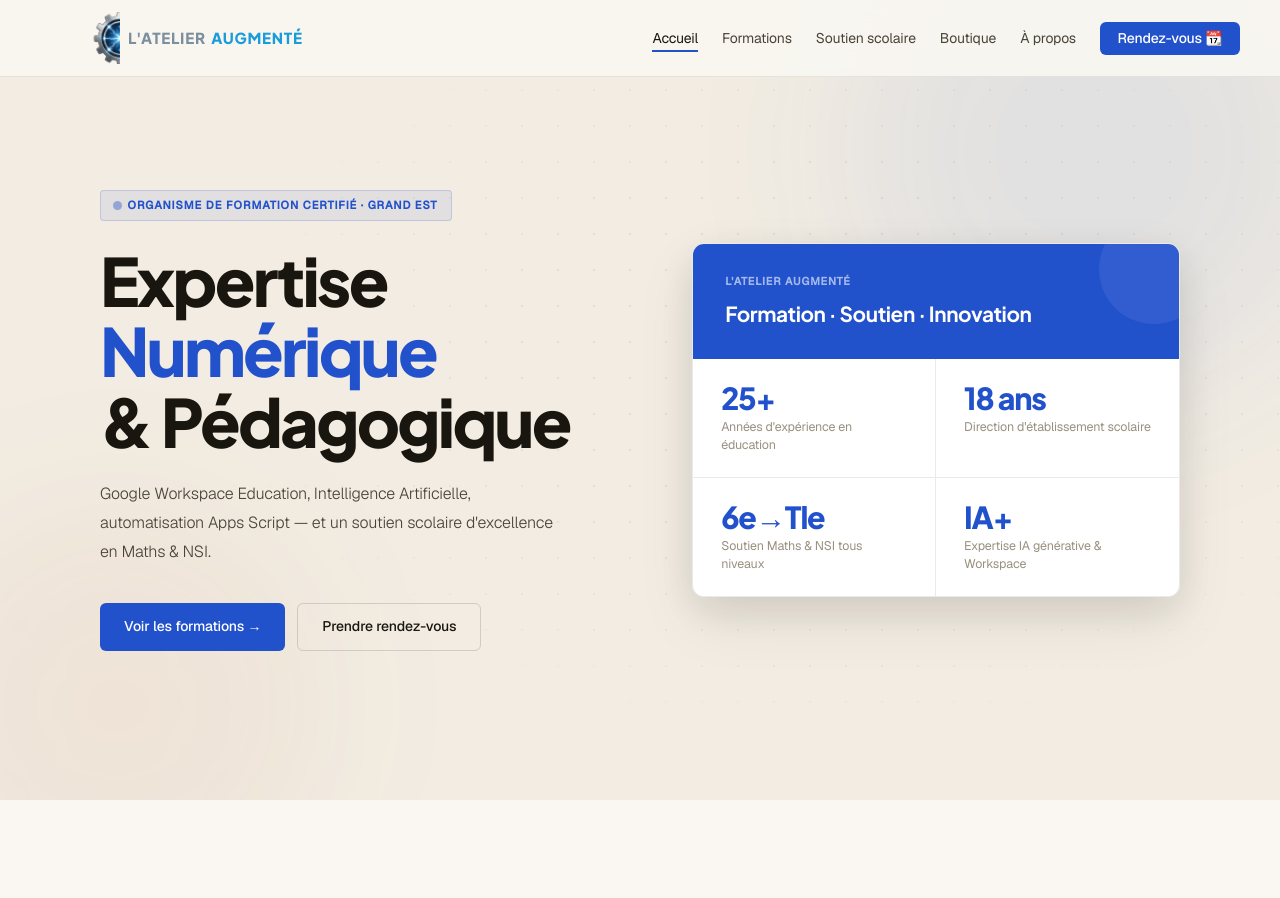
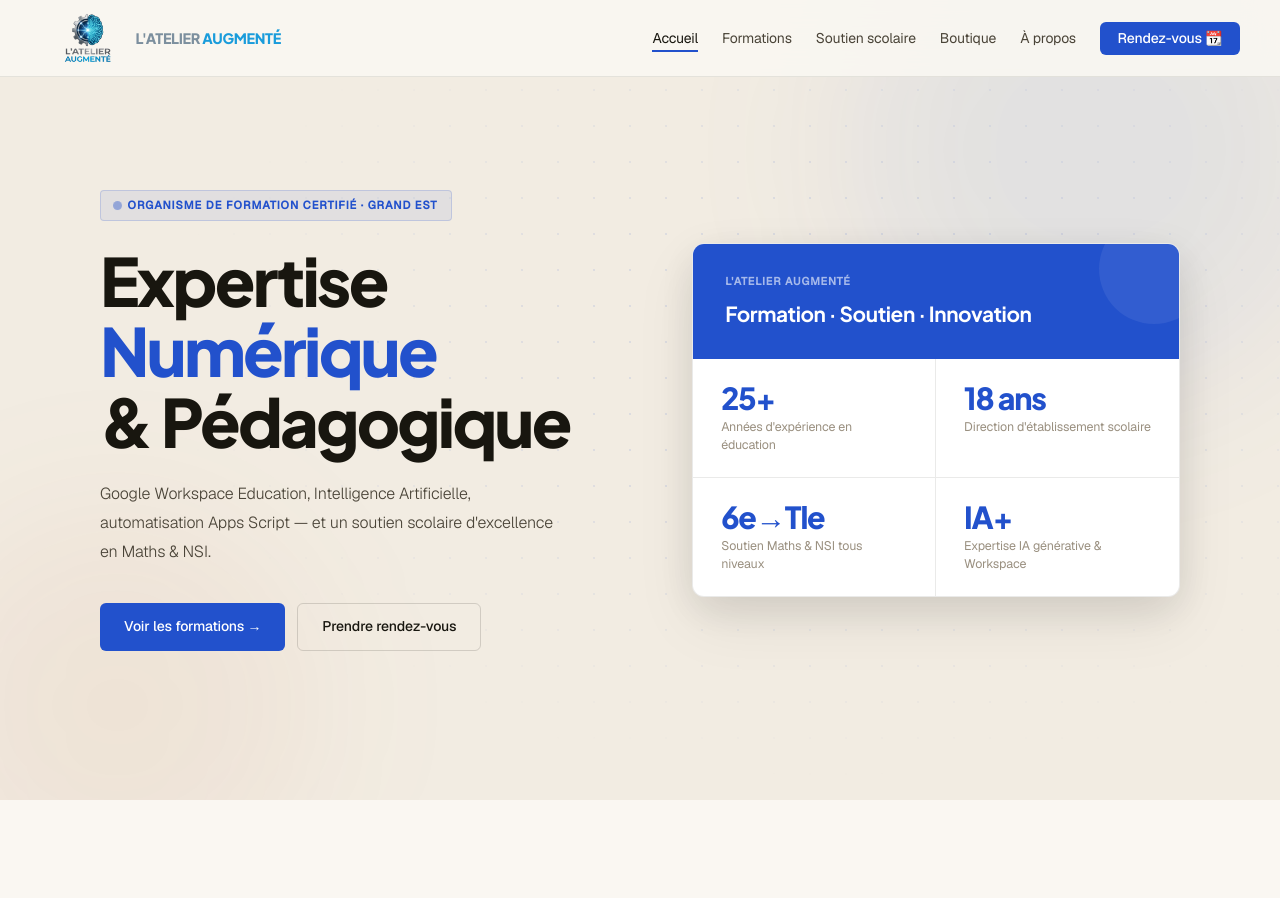
Before and after one commit to oguyot-ataug/sitelatelieraugmente, a plain HTML site: page index.html in a window 1280 px wide. Shown: the top 898 px of the page. Drawn offline with nearby package versions, Linux system fonts and the light colour scheme.

Commit message:
Refactor nav-logo styles and clean up CSS

```diff
--- a/shared.css
+++ b/shared.css
@@ -60,38 +60,15 @@
   box-shadow: var(--sh-sm);
 }
 .nav-logo {
-  display: flex; align-items: center; gap: 0.5rem;
+  display: flex; align-items: center;
   text-decoration: none; flex-shrink: 0;
 }
-.nav-logo img { height: 48px; width: auto; display: block; }
-
-/* Icône logo : rogne le bas (texte du fichier image) */
-.logo-icon-wrap {
-  width: 80px; height: 52px; overflow: hidden; flex-shrink: 0;
-  display: flex; align-items: flex-start; justify-content: flex-start;
+/* Logo complet — image affichée en intégralité */
+.nav-logo img {
+  height: 52px; width: auto; display: block;
 }
-.logo-icon-wrap img {
-  width: 160px; height: auto;
-  margin-top: -4px; margin-left: 0; display: block;
-}
-
-/* Texte du logo — une seule ligne, sans italique */
-.logo-text {
-  display: flex; align-items: baseline; gap: 0.35em;
-  font-family: 'Plus Jakarta Sans', sans-serif;
-  font-weight: 800; font-style: normal;
-  font-size: 0.95rem; letter-spacing: 0.05em;
-  text-transform: uppercase; white-space: nowrap;
-  line-height: 1;
-}
-.logo-text span {
-  font-style: normal !important;
-}
-.logo-part1 { color: #7c8f9e !important; }
-.logo-part2 { color: #1a9cdb !important; }
-
-/* Footer logo span */
-.nav-logo > span:not(.logo-text) {
+/* Texte footer logo */
+.nav-logo span {
   font-family: 'Plus Jakarta Sans', sans-serif;
   font-size: 0.9rem; font-weight: 700;
   color: rgba(250,247,242,0.85); letter-spacing: -0.02em;
```
